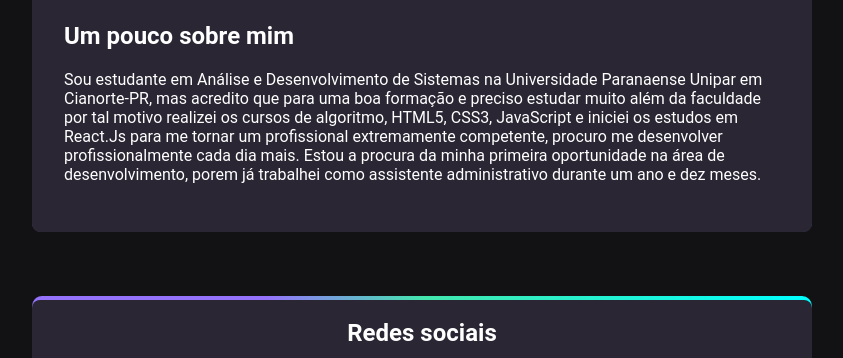
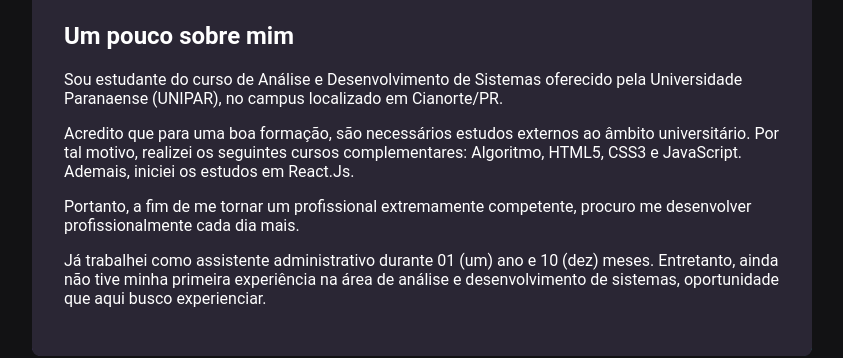
Before and after one commit to EduardoFagotti/Portifolio-, a React (Create React App) app: page / in a window 1280 px wide. Shown: the part 675-1033 px from the top of the page, without its empty margins (218-1061 px from the left). Built offline with nearby package versions, Linux system fonts and the light colour scheme.

Commit message:
Atualizando informações

```diff
--- a/src/components/Sobre/index.js
+++ b/src/components/Sobre/index.js
@@ -17,15 +17,25 @@ export default function Sobre() {
         <div>
           <h1>Um pouco sobre mim</h1>
           <p>
-            Sou estudante em Análise e Desenvolvimento de Sistemas na
-            Universidade Paranaense Unipar em Cianorte-PR, mas acredito que para
-            uma boa formação e preciso estudar muito além da faculdade por tal
-            motivo realizei os cursos de algoritmo, HTML5, CSS3, JavaScript e
-            iniciei os estudos em React.Js para me tornar um profissional
-            extremamente competente, procuro me desenvolver profissionalmente
-            cada dia mais. Estou a procura da minha primeira oportunidade na
-            área de desenvolvimento, porem já trabalhei como assistente
-            administrativo durante um ano e dez meses.
+            Sou estudante do curso de Análise e Desenvolvimento de Sistemas
+            oferecido pela Universidade Paranaense (UNIPAR), no campus
+            localizado em Cianorte/PR.
+          </p>
+          <p>
+            Acredito que para uma boa formação, são necessários estudos externos
+            ao âmbito universitário. Por tal motivo, realizei os seguintes
+            cursos complementares: Algoritmo, HTML5, CSS3 e JavaScript. Ademais,
+            iniciei os estudos em React.Js.
+          </p>
+          <p>
+            Portanto, a fim de me tornar um profissional extremamente
+            competente, procuro me desenvolver profissionalmente cada dia mais.
+          </p>
+          <p>
+            Já trabalhei como assistente administrativo durante 01 (um) ano e 10
+            (dez) meses. Entretanto, ainda não tive minha primeira experiência
+            na área de análise e desenvolvimento de sistemas, oportunidade que
+            aqui busco experienciar.
           </p>
         </div>
       </section>
```
